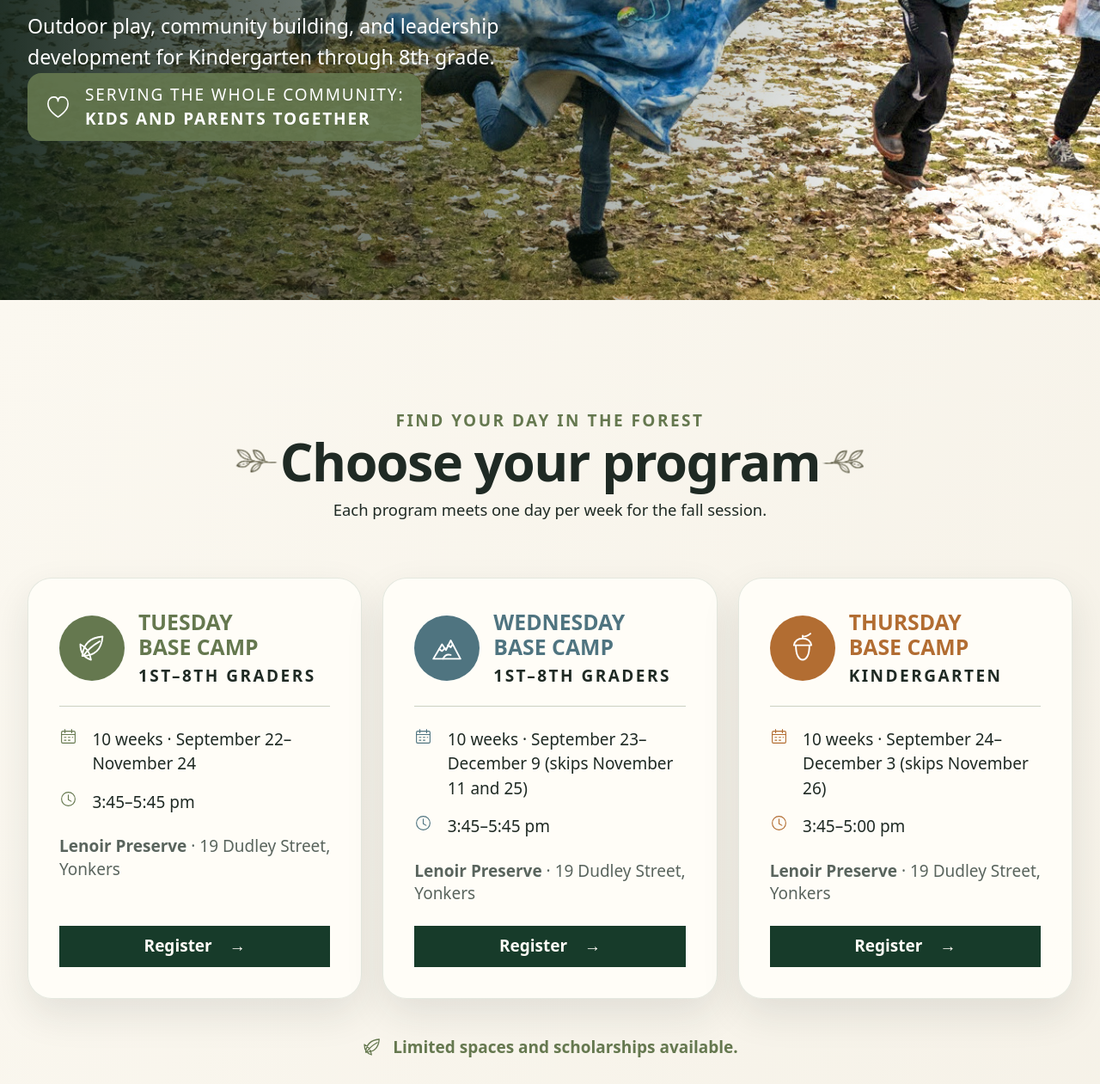
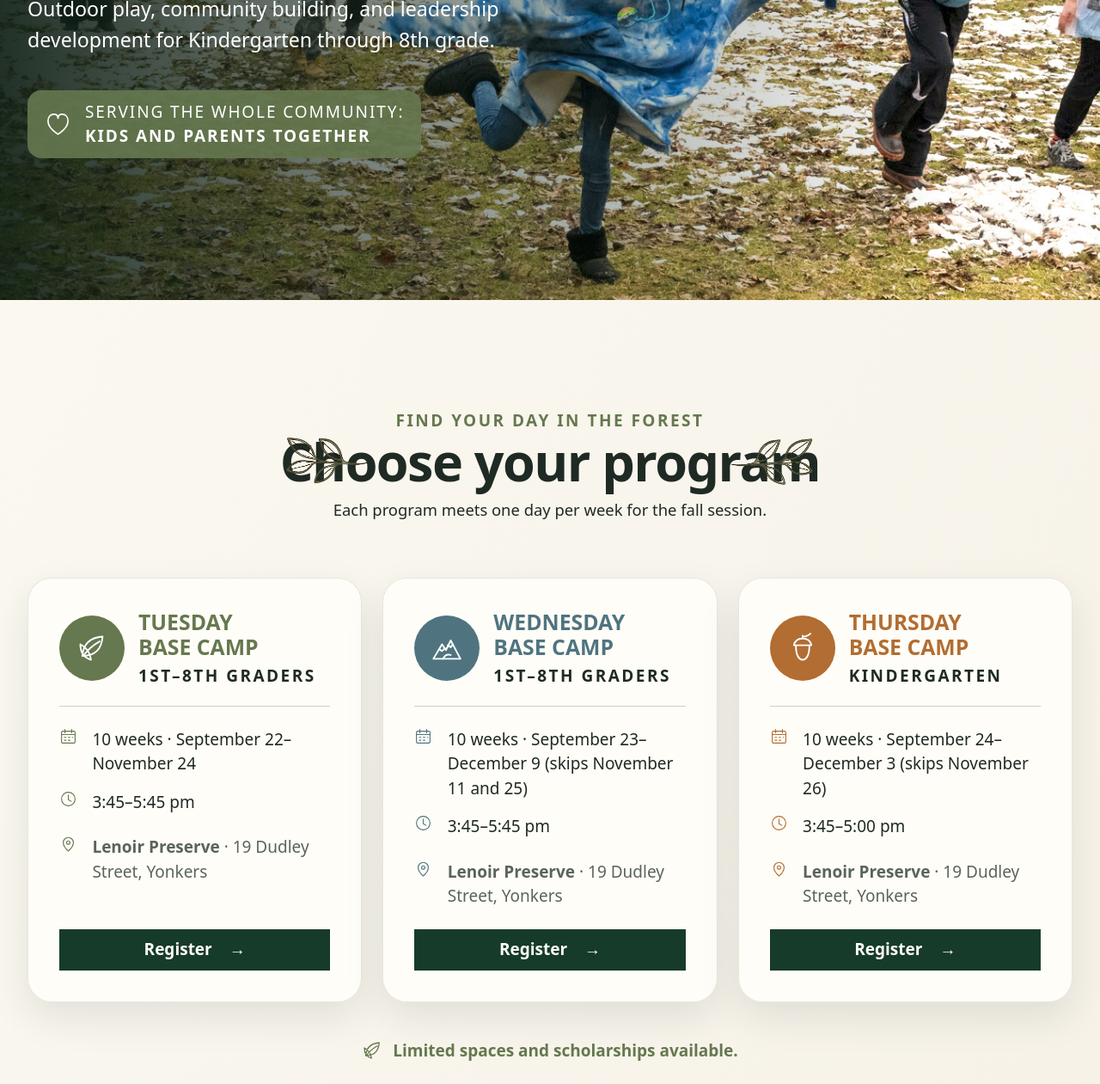
Before and after one commit to arimakridakis/wayfinders, an Astro site: page /fall-2026-base-camp-k-8 in a window 1280 px wide. Shown: the part 357-1618 px from the top of the page at 86% size. Built offline with nearby package versions, Linux system fonts and the light colour scheme; Astro itself is replaced by a stand-in of ours; no server answers.

Commit message:
Refine Base Camp cards and closing section

```diff
--- a/src/components/cards/BaseCampOption.astro
+++ b/src/components/cards/BaseCampOption.astro
@@ -8,7 +8,7 @@ const { day, ages, dates, time, href, accent, icon } = Astro.props;
 <article class:list={['option-card', `accent-${accent}`]}>
   <div class="option-heading"><span class="icon"><NatureIcon name={icon} size={36} /></span><div><h2>{day}<br />Base Camp</h2><p class="type-label">{ages}</p></div></div>
   <dl><div><dt><NatureIcon name="calendar" size={21} /><span class="sr-only">Dates</span></dt><dd>{dates}</dd></div><div><dt><NatureIcon name="clock" size={21} /><span class="sr-only">Time</span></dt><dd>{time}</dd></div></dl>
-  <p class="option-location"><strong>Lenoir Preserve</strong> · 19 Dudley Street, Yonkers</p>
+  <div class="option-location"><dt><NatureIcon name="map-pin" size={21} /><span class="sr-only">Location</span></dt><dd><strong>Lenoir Preserve</strong> · 19 Dudley Street, Yonkers</dd></div>
   <Button registration={{ program: `Fall 2026 Base Camp — ${day}`, paymentUrl: href }}>Register <span aria-hidden="true">→</span></Button>
 </article>
 <style>
@@ -22,7 +22,9 @@ const { day, ages, dates, time, href, accent, icon } = Astro.props;
   dl { display:grid; gap:1rem; margin:1.5rem 0; }
   dl div { display:grid; grid-template-columns:1.75rem 1fr; gap:.65rem; align-items:start; }
   dt { color:var(--accent); } dd { margin:0; line-height:1.5; }
-  .option-location { margin:0 0 1.5rem; color:var(--color-ink-muted); font-size:1.1875rem; line-height:1.4; }
+  .option-location { display:grid; grid-template-columns:1.75rem 1fr; gap:.65rem; margin:0 0 1.5rem; color:var(--color-ink-muted); font-size:1.1875rem; line-height:1.4; }
+  .option-location dt { color:var(--accent); }
+  .option-location dd { margin:0; }
   :global(.button) { width:100%; margin-top:auto; border-color:var(--accent); background:var(--accent); gap:1.25rem; }
   @media (max-width:35.999rem) { .icon { width:4rem; } }
 </style>
--- a/src/components/global/NatureIcon.astro
+++ b/src/components/global/NatureIcon.astro
@@ -1,6 +1,6 @@
 ---
 interface Props {
-  name: 'leaf' | 'fire' | 'heart' | 'community' | 'feather' | 'mountain' | 'calendar' | 'clock' | 'acorn' | 'check';
+  name: 'leaf' | 'fire' | 'heart' | 'community' | 'feather' | 'mountain' | 'calendar' | 'clock' | 'acorn' | 'check' | 'map-pin';
   size?: number;
 }
 
@@ -16,6 +16,7 @@ const paths = {
   clock: '<circle cx="16" cy="16" r="12"/><path d="M16 9v8l5 3"/>',
   acorn: '<path d="M9 13c0 10 3 15 7 15s7-5 7-15H9Zm-2 0c1-5 4-7 9-7s8 2 9 7H7Zm9-7V3m0 1c4 0 6-1 8-3"/>',
   check: '<circle cx="16" cy="16" r="13"/><path d="m10 16 4 4 8-9"/>',
+  'map-pin': '<path d="M16 29s9-8 9-15a9 9 0 1 0-18 0c0 7 9 15 9 15Z"/><circle cx="16" cy="14" r="3"/>',
 };
 ---
 <svg width={size} height={size} viewBox="0 0 32 32" fill="none" stroke="currentColor" stroke-width="1.7" stroke-linecap="round" stroke-linejoin="round" aria-hidden="true" set:html={paths[name]} />
--- a/src/pages/fall-2026-base-camp-k-8.astro
+++ b/src/pages/fall-2026-base-camp-k-8.astro
@@ -65,7 +65,7 @@ const benefits = ['Kids come home happy, muddy, and proud.','Stronger confidence
   </section>
 
   <section class="contrast">
-    <div class="benefits chapter"><div><p class="type-label">Why families love Base Camp</p><h2>A place to belong and become.</h2><ul>{benefits.map((benefit) => <li><NatureIcon name="check" size={25} /><span>{benefit}</span></li>)}</ul><p class="handwritten">“Our community is strong—and keeps growing stronger.”</p></div></div>
+    <div class="benefits chapter"><div><p class="type-label">Why families love Base Camp</p><h2>A place to belong and grow.</h2><ul>{benefits.map((benefit) => <li><NatureIcon name="check" size={25} /><span>{benefit}</span></li>)}</ul><p class="handwritten">“Our community is strong—and keeps growing stronger.”</p></div></div>
     <div class="restoration chapter"><div><NatureIcon name="leaf" size={35} /><p class="type-label">Stewardship in action</p><h2>Restoration Nation</h2><p>We explore our local ecosystem by planting native trees, shrubs, grasses, and forbs at Lenoir Preserve. We remove invasive plants, water new plantings, and care for the deer exclosure that protects the restoration area.</p></div></div>
   </section>
 
@@ -91,12 +91,13 @@ const benefits = ['Kids come home happy, muddy, and proud.','Stronger confidence
   .hero .type-label { margin:0; color:#e3dda3; }
   h1 { max-width:43rem; margin:.5rem 0 1rem; color:white; font-family:var(--font-display); font-size:calc(clamp(4rem,9vw,7.4rem) + var(--font-display-size-adjust) + var(--font-display-hero-size-adjust)); font-weight:500; letter-spacing:-.04em; line-height:.78; }
   h1 span { display:block; margin:.18em 0 0 .1em; color:#d3c769; font-family:var(--font-hand); font-size:calc(.72em + var(--font-hand-size-adjust)); font-weight:500; letter-spacing:0; line-height:1; }
-  .hero-intro { max-width:36rem; font-size:clamp(1.15rem,2vw,1.45rem); line-height:1.55; }
+  .hero-intro { max-width:36rem; margin-bottom:40px; font-size:clamp(1.15rem,2vw,1.45rem); line-height:1.55; }
   .location { margin-bottom:2rem; }
   .hero-note { display:inline-flex; align-items:center; gap:1rem; padding:.75rem 1.25rem; border-radius:1rem; background:rgb(101 120 79 / .9); color:white; font-size:1.1875rem; letter-spacing:.1em; line-height:1.45; text-decoration:none; text-transform:uppercase; }
   .section-heading { max-width:50rem; margin:0 auto clamp(2.5rem,5vw,4rem); text-align:center; }
   .programs .section-heading h2 { gap:clamp(.2rem,.5vw,.4rem); }
-  .programs .section-heading h2::before,.programs .section-heading h2::after { transform:scale(2); }
+  .programs .section-heading h2::before { transform:translateX(80px) scale(4); }
+  .programs .section-heading h2::after { transform:translateX(-80px) scale(4); }
   .section-heading .type-label,.community .type-label,.details .type-label { color:var(--color-moss); }
   .section-heading h2,.community h2,.details h2,.contrast h2,.closing h2 { margin:.3rem 0 .6rem; font-family:var(--font-display); font-size:calc(clamp(2.7rem,5vw,4.5rem) + var(--font-display-size-adjust)); font-weight:600; letter-spacing:-.025em; line-height:1; }
   .section-heading > p:last-child { margin:0; font-size:1.15rem; }
@@ -135,8 +136,9 @@ const benefits = ['Kids come home happy, muddy, and proud.','Stronger confidence
   .restoration h2 { color:white; }.restoration .type-label{color:#e4dda2}.restoration :global(svg){margin:auto;color:#e4dda2}
   .details { background:#faf7ef; }
   .details-layout { display:grid; grid-template-columns:.75fr 1.25fr; gap:clamp(3rem,7vw,7rem); }
+  .details-layout header h2 { margin-bottom:25px; }
   .details header { position:sticky; top:2rem; align-self:start; }
-  .closing { background:linear-gradient(90deg,rgb(13 35 23 / .94),rgb(13 35 23 / .75)),url('/images/banners/fire-circle-9.jpg') center / cover;color:white; }
+  .closing { background:linear-gradient(90deg,rgb(13 35 23 / .5),rgb(13 35 23 / .5)),url('/images/banners/earth-altar.jpg') center / cover;color:white; }
   :global(.closing-grid) { display:grid; grid-template-columns:1.5fr .7fr; gap:clamp(3rem,7vw,6rem); align-items:center; }
   .closing h2 { color:white;font-size:calc(clamp(3.5rem,7vw,6rem)  + var(--font-display-size-adjust))}.closing .type-label{color:#e4dda2}.closing-actions{display:grid;width:min(100%,20rem);gap:.75rem;margin-top:2rem}.closing-actions :global(.button){border-color:white;background:white;color:var(--color-forest-dark)}
   .closing aside { padding-left:clamp(2rem,5vw,4rem); border-left:1px solid rgb(255 255 255 / .5); }.closing aside h3{font-family:var(--font-display);font-size:calc(2rem + var(--font-display-size-adjust));line-height:1.1}.closing aside :global(.button){border-color:white;color:white}
```
